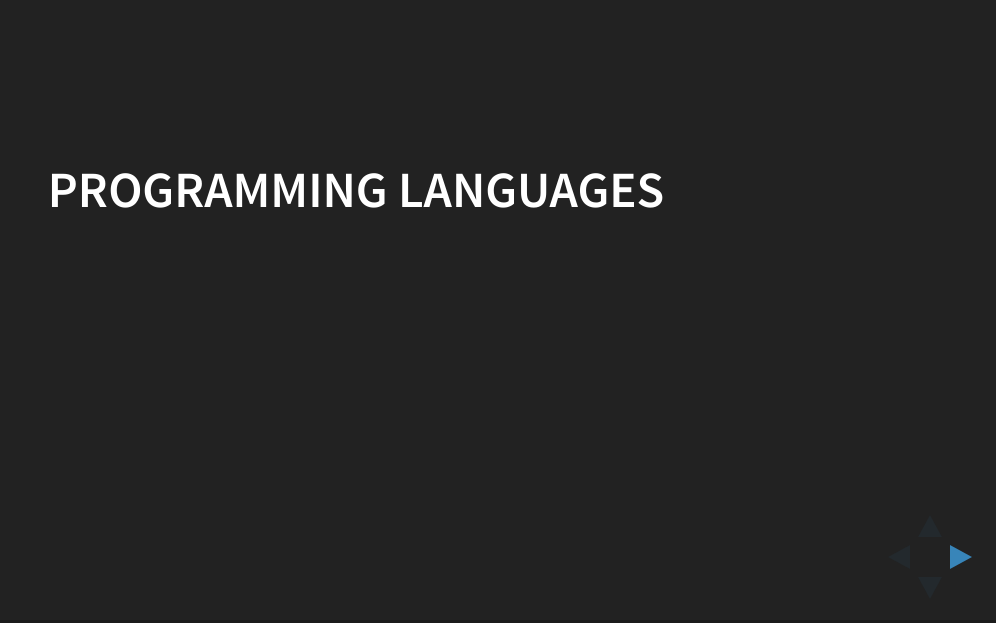
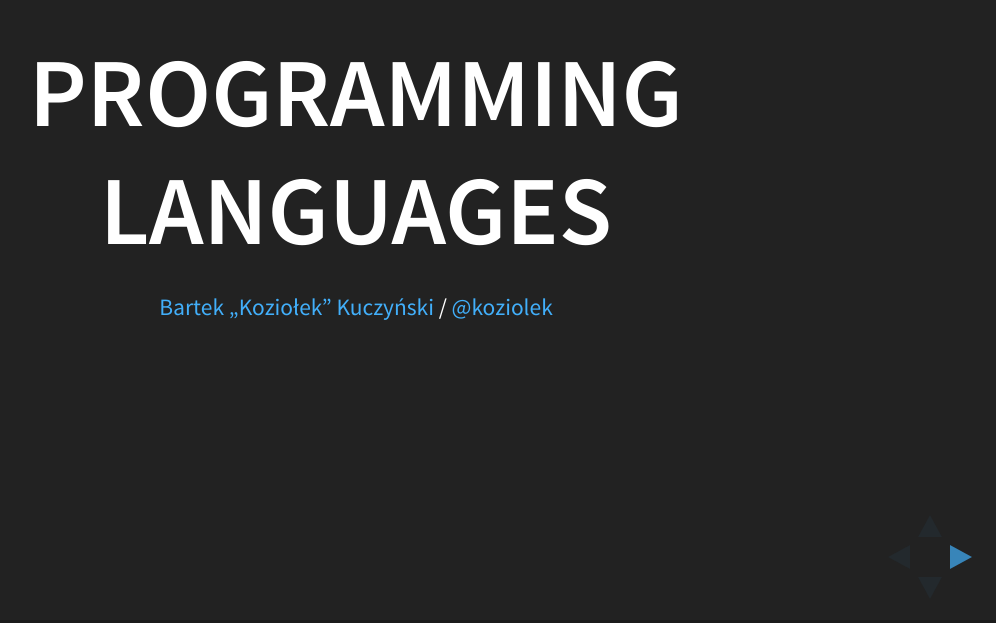
Before and after one commit to Koziolek/perzentacja_rekru, a plain HTML site: page index.html in a window 1280 px wide. Shown: the part 177-800 px from the top of the page, without its empty margins (284-1280 px from the left). Drawn offline with Linux system fonts and the light colour scheme.

Commit message:
Add about me info

```diff
--- a/index.html
+++ b/index.html
@@ -29,7 +29,11 @@
     <div class="slides">
 
         <section>
-            <h3>Programming languages</h3>
+            <h1>Programming languages</h1>
+            <p>
+                <small><a href="http://koziolekweb.pl">Bartek „Koziołek” Kuczyński</a> / <a
+                        href="http://twitter.com/koziolek">@koziolek</a></small>
+            </p>
         </section>
 
         <section>
```
